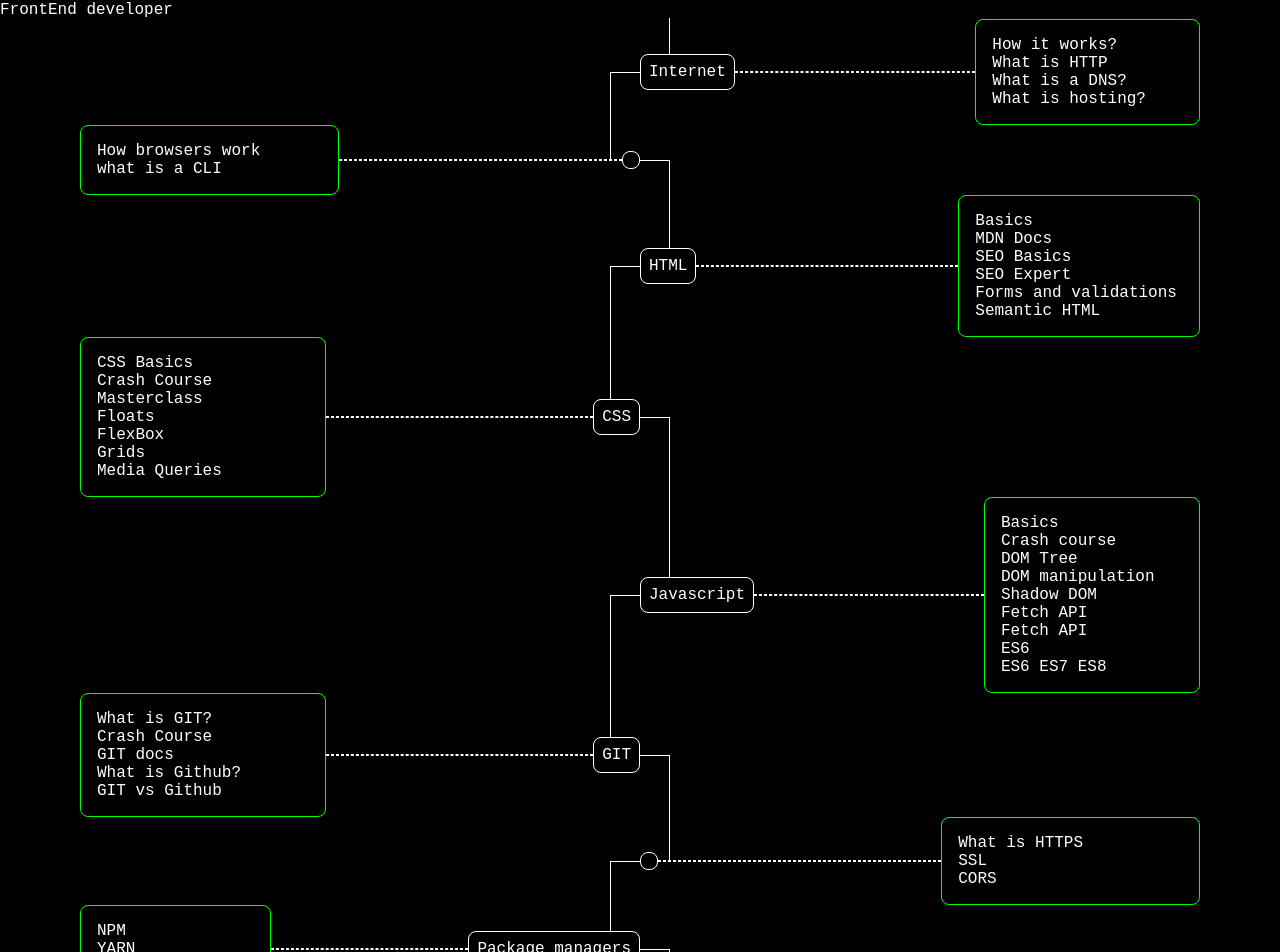
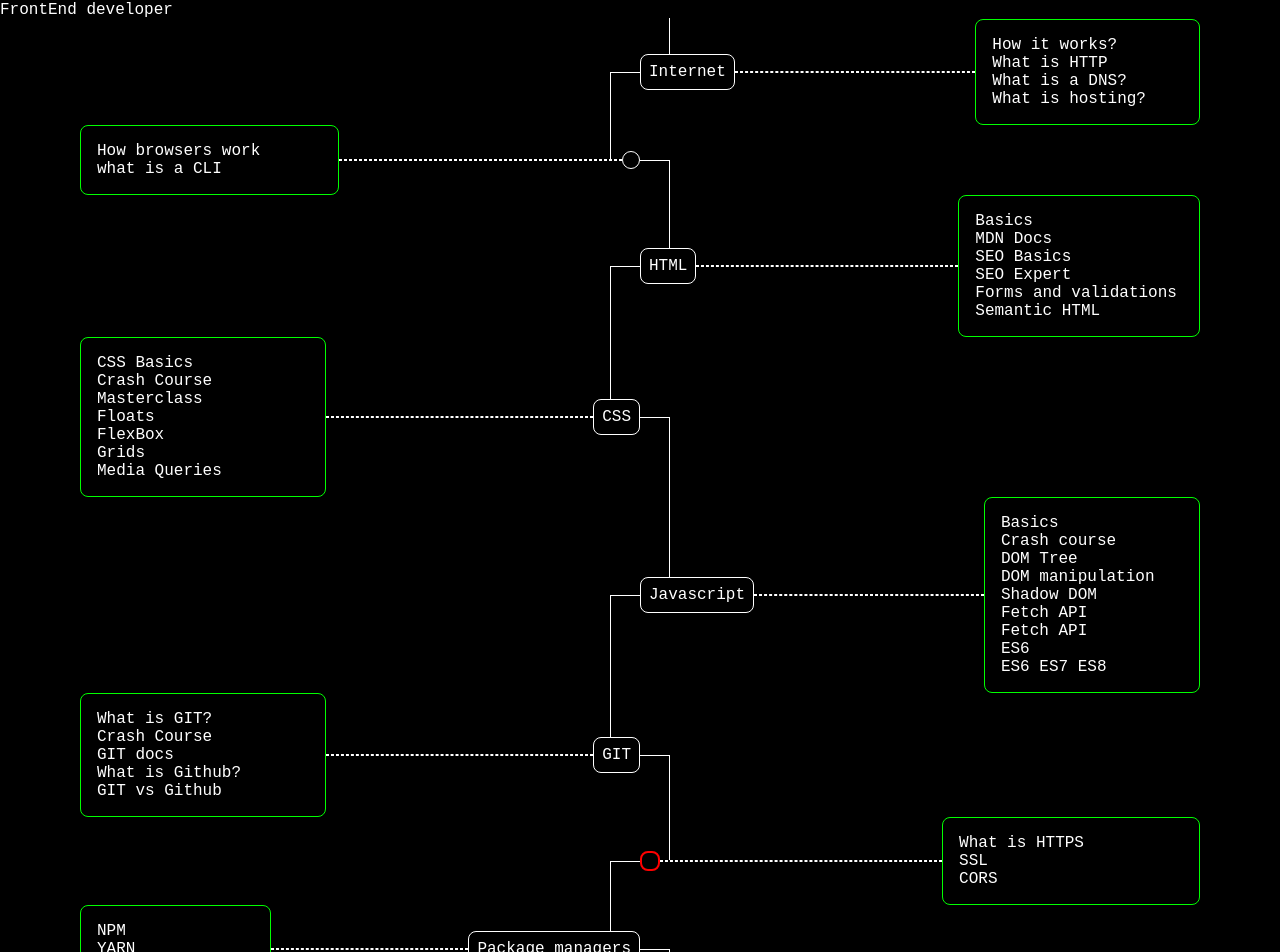
Before and after one commit to CharbelBG/Devroadmaps, a React (Vite) app: page /frontend in a window 1280 px wide. Shown: the part 97-1049 px from the top of the page. Built offline with nearby package versions, Linux system fonts and the light colour scheme.

Commit message:
updated front-end

```diff
--- a/src/components/containers/LeftContainer.jsx
+++ b/src/components/containers/LeftContainer.jsx
@@ -9,14 +9,13 @@
             {element.text}
         </Link>
     });
-
 return(
     <div className="containerLeft">
     <div>
         {renderData}
     </div>
     <hr />
-    <span>{text}</span>
+    {text === '' ? <span className='noText'></span> :<span>{text}</span> }
  </div>
 )
 }
--- a/src/components/containers/RightContainer.jsx
+++ b/src/components/containers/RightContainer.jsx
@@ -11,12 +11,13 @@
     });
 
 return(
+
 <div className="containerRight">
     <div>
         {renderData}
     </div>
     <hr />
-    <span>{text}</span>
+    {text === '' ? <span className='noText'></span> : <span>{text}</span> }
 </div>
 )
 }
--- a/src/components/containers/leftContainer.css
+++ b/src/components/containers/leftContainer.css
@@ -61,3 +61,7 @@
     z-index: 1;
     background-color: black;
 }
+.containerLeft .noText{
+    border: 2px solid red;
+    padding: .5rem;
+}
--- a/src/components/containers/rightContainer.css
+++ b/src/components/containers/rightContainer.css
@@ -64,3 +64,7 @@
     z-index: 1;
     background-color: black;
 }
+.containerRight .noText{
+    padding: .5rem;
+    border-radius: 50%;
+}
```
